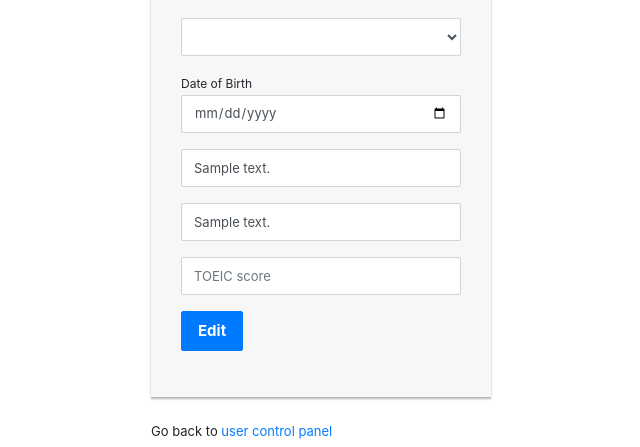
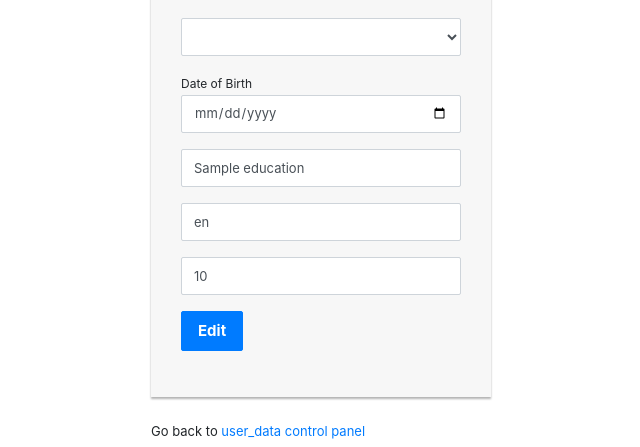
Before and after one commit to bakaemon/Group2WebApp, a Node server app: template views/admin/editUser.hbs in a window 1280 px wide. Shown: the part 483-930 px from the top of the page, without its empty margins (319-959 px from the left). Run offline with Node 20, Linux system fonts and the light colour scheme; data comes from the database, SQL or seed files in the repository; tables that the repository leaves empty hold one stand-in row (values such as "Sample post"); the template is opened without the code that fills it: values that come from a table or form of the project are taken from there, most other values are stand-ins (such as "Sample title", 1, 10 or a date in 2020); lists and menus that the app fills with data are empty; some libraries are stand-ins or nearby versions.

Commit message:
optimize the code

```diff
--- a/app.js
+++ b/app.js
@@ -4,6 +4,7 @@ const mongoose = lib.mongoose;
 const bodyParser = lib.bodyParser;
 const Role = require("./models/role.model");
 const routes = require("./routes/");
+
 
 
 /* Middlewares */
@@ -46,7 +47,7 @@ routes.coursecontrol(app);
 
 /* 404 handling */
 app.use((req, res, next) => {
-  res.render("404", { title: "Not found!" });
+  res.render("404", { title: "Not found!", user: req.session.User });
 })
 var port = process.env.PORT || 3000; //use port 3000 unless there are preconfigured ports
 app.listen(port);
--- a/views/admin/addUser.hbs
+++ b/views/admin/addUser.hbs
@@ -2,7 +2,9 @@
     <form action="" method="post">
         <h2>Create User</h2>
         <hr>
-        <div class="form-group">{{message}}</div>
+        <div class="form-group">
+            <small style="color: red;">{{message}}</small>
+        </div>
         <div class="form-group">
             <input type="text" class="form-control" name="fullname" placeholder="Fullname" required>
         </div>
--- a/views/admin/editUser.hbs
+++ b/views/admin/editUser.hbs
@@ -4,27 +4,27 @@
         <hr>
         <div class="form-group">{{message}}</div>
         <div class="form-group">
-            <input type="text" class="form-control" name="fullname" value="{{user.fullName}}" required>
+            <input type="text" class="form-control" name="fullname" value="{{user_data.fullName}}" required>
         </div>
         <div class="form-group">
-            <input type="text" class="form-control" name="username" placeholder="Username " value="{{user.username}}"
+            <input type="text" class="form-control" name="username" placeholder="Username " value="{{user_data.username}}"
                 required>
         </div>
         <div class="form-group">
-            <input type="email" class="form-control" name="email" placeholder="Email" value="{{user.email}}" required>
+            <input type="email" class="form-control" name="email" placeholder="Email" value="{{user_data.email}}" required>
         </div>
         <div class="form-group">
-            <input type="password" class="form-control" name="password" placeholder="Password" value="{{user.password}}"
+            <input type="password" class="form-control" name="password" placeholder="Password" value="{{user_data.password}}"
                 required>
         </div>
         <div class="form-group">
-            <p> Current role: {{user.role.name}}</p>
+            <p> Current role: {{user_data.role.name}}</p>
         </div>
         <div class="form-group">
 
             <select name="role" class="form-control">
                 {{#each role}}
-                {{#ifCond this.name "===" user.role.name }}
+                {{#ifCond this.name "===" user_data.role.name }}
                 <option value="{{_id}}" selected>{{name}}</option>
                 {{else}}
                 <option value="{{_id}}">{{name}}</option>
@@ -34,20 +34,20 @@
         </div>
         <div class="form-group">
             <small>Date of Birth</small><br>
-            <input type="date" name="dob" class="form-control" placeholder="Date of Birth" value="{{user.bio.DoB}}">
+            <input type="date" name="dob" class="form-control" placeholder="Date of Birth" value="{{user_data.bio.DoB}}">
         </div>
         <div class="form-group">
-            <input type="text" name="education" placeholder="Education" class="form-control" value="{{user.bio.Education}}">
+            <input type="text" name="education" placeholder="Education" class="form-control" value="{{user_data.bio.Education}}">
         </div>
         <div class="form-group">
-            <input type="text" name="lang" placeholder="Programming language" class="form-control" value="{{user.bio.Lang}}">
+            <input type="text" name="lang" placeholder="Programming language" class="form-control" value="{{user_data.bio.Lang}}">
         </div>
         <div class="form-group">
-            <input type="number" name="score" placeholder="TOEIC score" class="form-control" value="{{user.bio.Score}}">
+            <input type="number" name="score" placeholder="TOEIC score" class="form-control" value="{{user_data.bio.Score}}">
         </div>
         <div class="form-group">
             <button type="submit" class="btn btn-primary btn-lg">Edit</button>
         </div>
     </form>
-    <div class="hint-text">Go back to <a href="/admin/users">user control panel</a></div>
+    <div class="hint-text">Go back to <a href="/admin/users">user_data control panel</a></div>
 </div>
```
Also changed, not shown: controllers/admin.controller.js (+21 -18 lines), tools/sortBy.js (added, +16 -0 lines).
